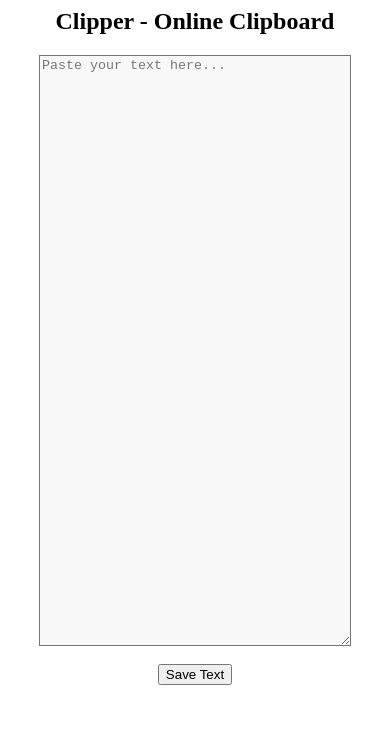
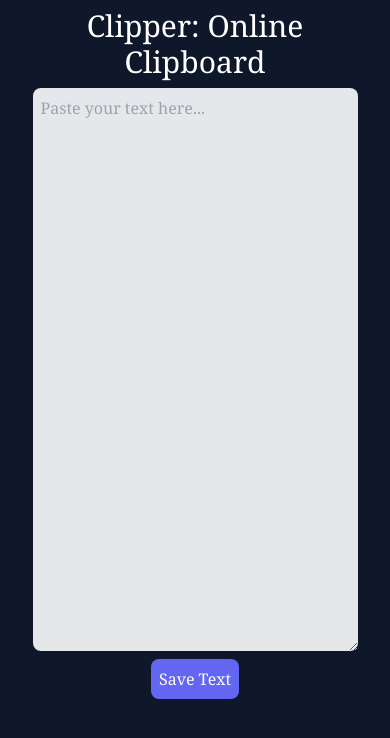
Before and after one commit to adhirajpandey/Clipper, a website: page public/html/index.html in a window 390 px wide. Drawn offline with nearby package versions, Linux system fonts and the light colour scheme.

Commit message:
Add responsive UI

```diff
--- a/public/html/index.html
+++ b/public/html/index.html
@@ -3,14 +3,18 @@
         <meta charset="UTF-8">
         <meta name="viewport" content="width=device-width, initial-scale=1.0">
         <title>Clipper</title>
+        <script src="https://cdn.tailwindcss.com"></script>
         <script src="../js/script.js"></script>
     </head>
-    <body style="text-align: center;">
-        <h2 style="text-align: center;">Clipper - Online Clipboard</h2>
-        <textarea style="width: 80vw; height: 70vh; background-color: #f8f8f8;" id="paste-area" cols="120" rows="10" placeholder="Paste your text here..."></textarea>
-        <br><br>
-        <button style="text-align: center;" onclick="sendClipboardData()">Save Text</button>
-        <br><br>
+    <body class="bg-slate-900 text-center text-white font-serif">
+        <div class="text-3xl sm:text-4xl text-white p-2 w-9/12 mx-auto">
+            Clipper: Online Clipboard
+        </div>
+        <div>
+            <textarea class="w-10/12 h-2/3 sm:h-4/5 p-2 bg-gray-200 rounded-lg text-black" id="paste-area" placeholder="Paste your text here..."></textarea>
+        </div>
+        <button class="rounded-lg bg-indigo-500 hover:bg-indigo-600 mt-2 p-2" onclick="sendClipboardData()">Save Text</button>
+        <br>
         <div id="output-div"></div>
     </body>
 </html>
--- a/public/js/script.js
+++ b/public/js/script.js
@@ -25,7 +25,7 @@
 
         const outputElem = document.createElement("div")
 
-        outputElem.innerHTML = `Your clip is available at: <a href="${window.location.origin}/clip/${result.clip.clipId}" target="_blank">${window.location.origin}/clip/${result.clip.clipId}</a>`
+        outputElem.innerHTML = `Clip Link: <a href="${window.location.origin}/clip/${result.clip.clipId}" target="_blank">${window.location.origin}/clip/${result.clip.clipId}</a>`
         document.getElementById("output-div").appendChild(outputElem)
 
         document.getElementById("paste-area").value = ""
```
